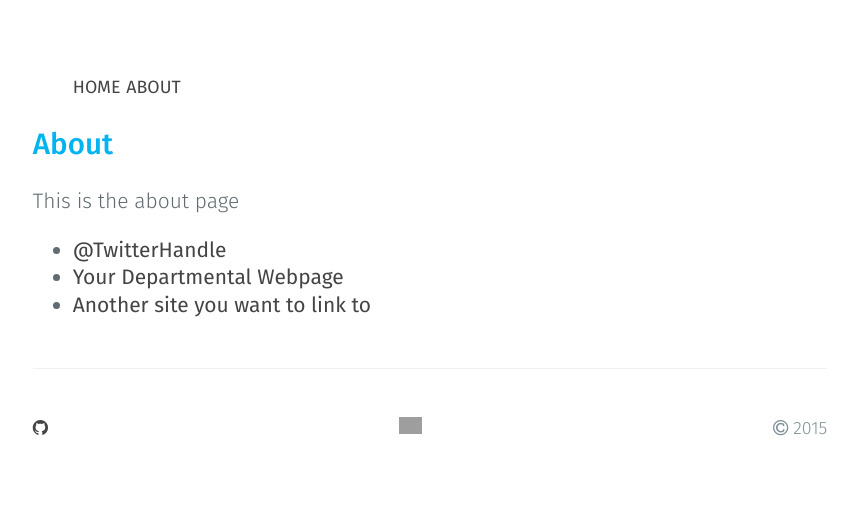
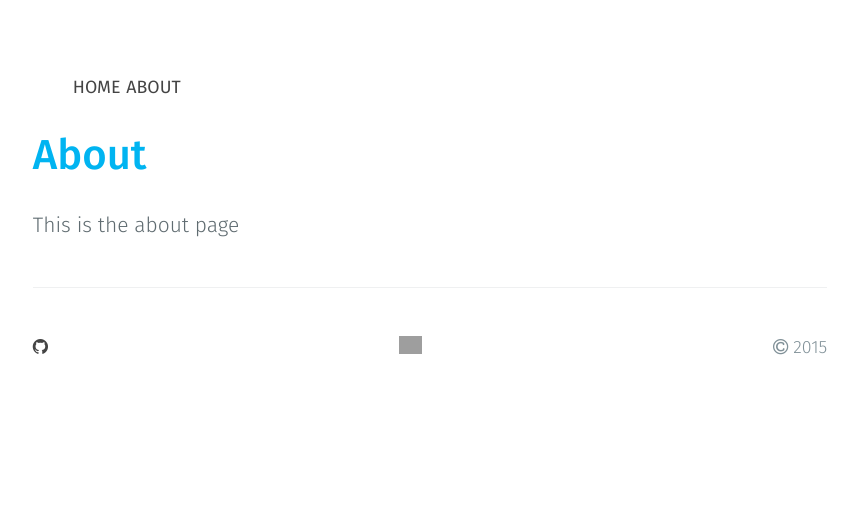
Before and after one commit to arcions/arcions.github.io, a Jekyll site: the page built from about/index.html, in a window 1280 px wide. Shown: the part 437-948 px from the top of the page, without its empty margins (210-1068 px from the left). Built offline with Jekyll 4.4.1, drawn with Linux system fonts in a browser that asks for light colours; nearby versions of some CDN libraries; Markdown is read by kramdown in place of the engine named in the settings; after the commit the page ends 900 px from its top, so only the background shows below that; grey boxes are pictures that could not be loaded.

Commit message:
Update index.html

```diff
--- a/about/index.html
+++ b/about/index.html
@@ -4,12 +4,6 @@ title: About ArcIons
 ---
 
 		<section class="about">
-			<h2>About</h2>
+			<h1>About</h1>
 			<p>This is the about page</p>
-
-			<ul>
-				<li><a href="#">@TwitterHandle</a></li>
-				<li><a href="#">Your Departmental Webpage</a></li>
-				<li><a href="#">Another site you want to link to</a></li>
-			</ul>
 		</section>
```
